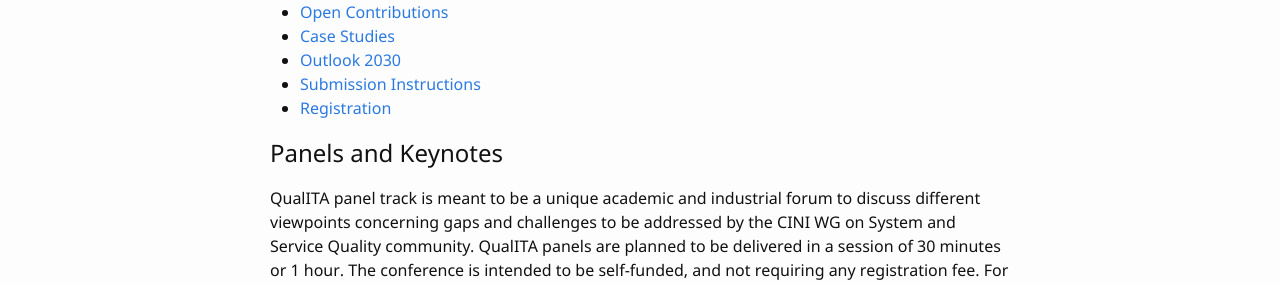
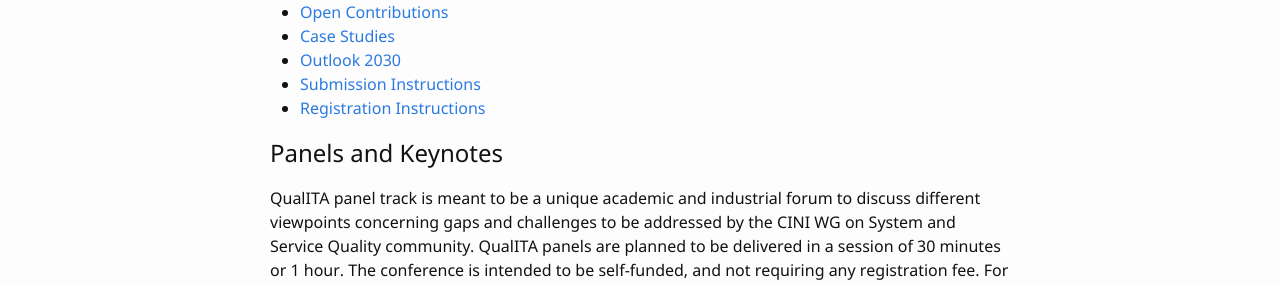
Before and after one commit to QualITAWG/qualitawg.github.io, a Jekyll site: the page built from 0-Calls.md, in a window 1280 px wide and 900 px high. Shown: the part 179-464 px from the top of the window. Built offline with Jekyll 4.4.1, drawn with Linux system fonts in a browser that asks for light colours.

Commit message:
refinement

```diff
--- a/0-Calls.md
+++ b/0-Calls.md
@@ -10,7 +10,7 @@ nav: true
 - [Case Studies](#case-study-and-industrial-practice)
 - [Outlook 2030](#outlook-2030-proposal)
 - [Submission Instructions](#submission-instructions)
-- [Registration](#registration-instructions)
+- [Registration Instructions](#registration-instructions)
 
 ## Panels and Keynotes
 
```
